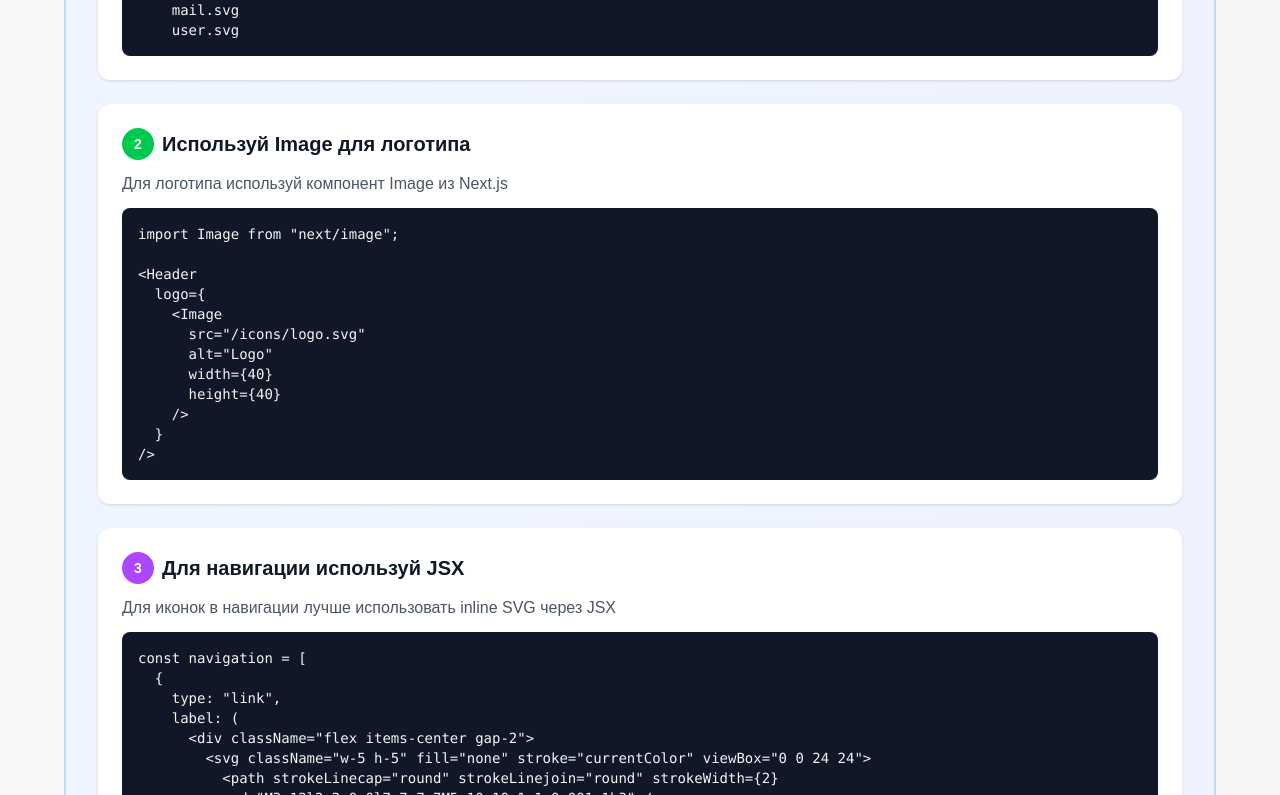
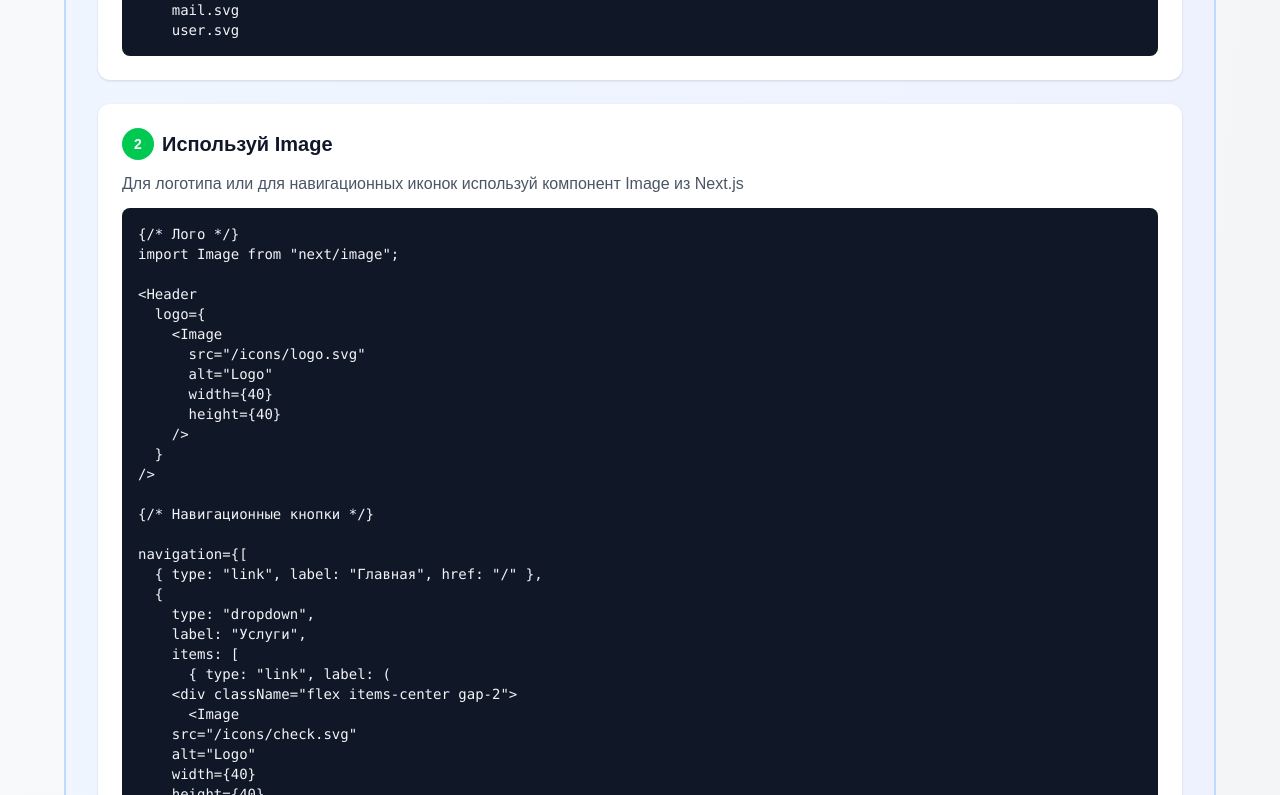
Before and after one commit to cookiezbee/frontend-camp-kit, a Next.js app: page /components/header in a window 1280 px wide. Shown: the part 6805-7600 px from the top of the page. Built offline with nearby package versions, Linux system fonts and the light colour scheme.

Commit message:
Change Header page

```diff
--- a/app/components/header/page.tsx
+++ b/app/components/header/page.tsx
@@ -593,11 +593,12 @@ export default function Header({ logo, navigation, actions }: HeaderProps) {
             <div className="bg-white p-6 rounded-xl shadow-sm">
               <h3 className="text-xl font-bold text-gray-900 mb-3 flex items-center gap-2">
                 <span className="bg-green-500 text-white w-8 h-8 rounded-full flex items-center justify-center text-sm">2</span>
-                Используй Image для логотипа
+                Используй Image
               </h3>
-              <p className="text-gray-600 mb-3">Для логотипа используй компонент Image из Next.js</p>
+              <p className="text-gray-600 mb-3">Для логотипа или для навигационных иконок используй компонент Image из Next.js</p>
               <pre className="bg-gray-900 text-gray-100 p-4 rounded-lg text-sm">
-{`import Image from "next/image";
+{`{/* Лого */}
+import Image from "next/image";
 
 <Header
   logo={
@@ -608,7 +609,32 @@ export default function Header({ logo, navigation, actions }: HeaderProps) {
       height={40}
     />
   }
-/>`}
+/>
+
+{/* Навигационные кнопки */}
+
+navigation={[
+  { type: "link", label: "Главная", href: "/" },
+  {
+    type: "dropdown",
+    label: "Услуги",
+    items: [
+      { type: "link", label: (
+    <div className="flex items-center gap-2">
+      <Image
+    src="/icons/check.svg"
+    alt="Logo"
+    width={40}
+    height={40}
+  />
+      <span>Главная</span>
+    </div>
+  ), href: "/services/web" },
+      { type: "link", label: "Дизайн", href: "/services/design" },
+    ]
+  },
+]}
+`}
               </pre>
             </div>
 
@@ -782,7 +808,7 @@ border-gray-200  →    border-blue-600`}
         {/* Полный код */}
         <div className="mt-12">
           <ComponentPreview
-            title="Полный код Header с поддержкой иконок"
+            title="Полный код Header"
             description="Скопируй в components/ui/Header.tsx"
             code={headerCode}
           >
```
